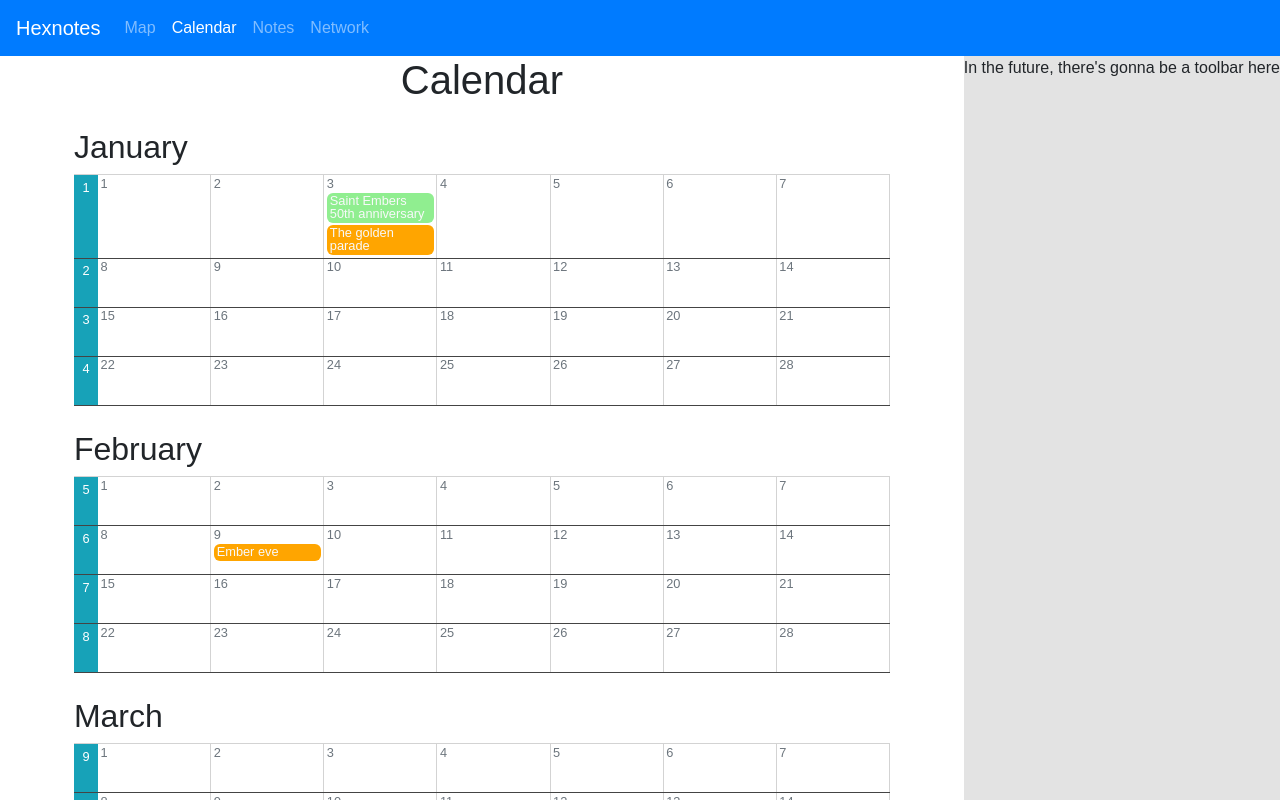
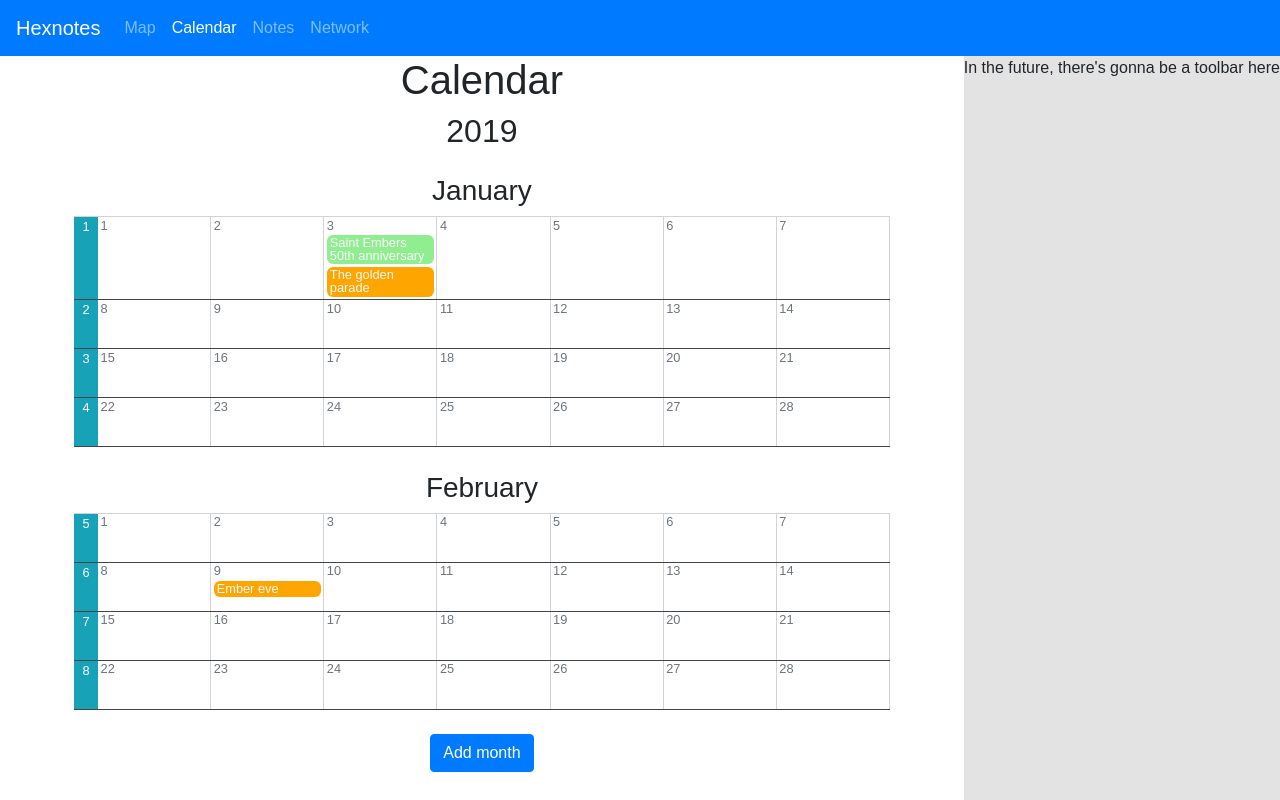
Before and after one commit to Havegum/Hexnotes, a Vue app: page /#/calendar in a window 1280 px wide. Built offline with nearby package versions, Linux system fonts and the light colour scheme; a web font is replaced by a local one.

Commit message:
Incrementable months
Still needs behaviour for rolling over to new years.

```diff
--- a/src/classes/Calendar.js
+++ b/src/classes/Calendar.js
@@ -1,6 +1,6 @@
 class Happening {
-  text = 'Festival of the sea'
-  color = 'lightblue'
+  // text = 'Festival of the sea'
+  // color = 'lightblue'
 
   constructor (options) {
     this.text = options.text
@@ -9,9 +9,6 @@ class Happening {
 }
 
 class Day {
-  // name = undefined
-  // happenings = []
-
   constructor (options) {
     if(options) {
       if (options.happenings) {
@@ -23,48 +20,61 @@ class Day {
 }
 
 class Week {
-  // name = undefined
-  // days = []
+  constructor (options, stdD) {
+    if (options) {
+      this.days = Array(options.day_count || stdD)
+      for (let i = 0; i < this.days.length; i++) {
+        this.days[i] = new Day(options.days ? options.days[i] || null : null)
+      }
+      this.name = options.name
 
-  constructor (options, stdD) {
-    this.days = Array(options ? options.day_count || stdD : stdD)
-    for (let i = 0; i < this.days.length; i++) {
-      this.days[i] = new Day(options && options.days ? options.days[i] || null : null)
+    } else {
+      this.days = Array(stdD)
+      for (let i = 0; i < this.days.length; i++) {
+        this.days[i] = new Day(null)
+      }
     }
-    if(options) this.name = options.name
   }
 }
 
 class Month {
-  // name = undefined
-  // weeks = []
+  constructor (options, stdW, stdD) {
+    if (options) {
+      this.weeks = Array(options.week_count || stdW)
+      for (let i = 0; i < this.weeks.length; i++) {
+        this.weeks[i] = new Week(options.weeks ? options.weeks[i] || null : null, stdD)
+      }
+      this.name = options.month
+      this.isDrawn = true
 
-  constructor (options, stdW, stdD) {
-    this.weeks = Array(options ? options.week_count || stdW : stdW)
-    for (let i = 0; i < this.weeks.length; i++) {
-      this.weeks[i] = new Week(options && options.weeks ? options.weeks[i] || null : null, stdD)
+    } else {
+      this.weeks = Array(stdW)
+      for (let i = 0; i < this.weeks.length; i++) {
+        this.weeks[i] = new Week(null, stdD)
+      }
     }
-    if(options) this.name = options.month
   }
 }
 
 class Year {
-  // year = 1
-  // TODO: Should probably be a string
-  //       People might want the format: "n-th of *something*"
+  constructor (options, stdM, stdW, stdD) {
+    if (options) {
+      this.months = Array(options.month_count || stdM)
+      for (let i = 0; i < this.months.length; i++) {
+        this.months[i] = new Month(options.months ? options.months[i] : null || null, stdW, stdD)
+      }
+      this.year = options.year
 
-  // months = []
-
-  constructor (options, stdM, stdW, stdD) {
-    this.months = Array(options ? options.month_count || stdM : stdM)
-    for (let i = 0; i < this.months.length; i++) {
-      this.months[i] = new Month(options.months[i], stdW, stdD)
+    } else {
+      this.months = Array(stdM)
+      for (let i = 0; i < this.months.length; i++) {
+        this.months[i] = new Month(null, stdW, stdD)
+      }
     }
-    if(options) this.year = options.year
   }
 }
 
-export default class Calendar {
+class Calendar {
   years = []
 
   standardMonths = 12
@@ -81,6 +91,13 @@ export default class Calendar {
     this.standardDayNames = options.day_names
 
     this.years = options.years.map(y => new Year(y, this.standardMonths, this.standardWeeks, this.standardDays))
-    //this.years = options.years.map(y => new Year(y, this.standardMonths, this.standardWeeks, this.standardDays))
   }
 }
+
+export {
+  Calendar,
+  Year,
+  Month,
+  Week,
+  Day
+}
--- a/src/components/Day.vue
+++ b/src/components/DayComponent.vue
@@ -10,7 +10,7 @@
 
 <script>
 export default {
-  name:'day',
+  name:'dayomponent',
   props: ['day', 'd', 'dotm']
 }
 </script>
@@ -22,10 +22,11 @@ export default {
   flex-basis: 2em;
   flex-grow: 10;
   min-height: 3em;
-  transition: background-color 100ms;
+  transition: background-color 150ms ease-out;
 
   &:hover {
     background-color: #f0f0f0;
+    transition: none;
   }
   p {
     line-height: 1em;
--- a/src/views/Calendar.vue
+++ b/src/views/Calendar.vue
@@ -1,16 +1,19 @@
 <template>
   <div id="calendar">
     <h1>Calendar</h1>
-    <div v-for="(month, m) in cal.years[0].months" class="month" :key="m">
-      <h2>{{ month.name || cal.standardMonthNames[m] }}</h2>
+    <div v-for="(year, y) in cal.years" :key="y">
+      <h2>{{ year.year }}</h2>
+      <div v-for="(month, m) in year.months" class="month" :key="m">
+        <div v-if="month.isDrawn">
+          <h3>{{ month.name || cal.standardMonthNames[m] }}</h3>
 
           <div v-for="(week, w) in month.weeks" class="week" :key="w">
             <div class="week-num label">
-          <p v-if="week && week.name">{{ week.name }}</p>
-          <p v-else>{{ w+1 + m*(month ? month.weeks.length : cal.standardWeeks) }}</p>
+              <p v-if="week.name">{{ week.name }}</p>
+              <p v-else>{{ getWeek(y, week) }}</p>
             </div>
 
-        <Day v-for="(day, d) in week.days /*month && week && week.days ? week.days : cal.standardDays*/"
+            <DayComponent v-for="(day, d) in week.days"
               :key="d"
               :d="d"
               :day="day"
@@ -19,18 +22,22 @@
           </div>
         </div>
       </div>
+    </div>
+    <button class="btn btn-primary" type="button" v-on:click="addMonth()">Add month</button>
+  </div>
 </template>
 
 <script>
-import Day from '@/components/Day.vue'
-import Calendar from '@/classes/Calendar.js'
+import DayComponent from '@/components/DayComponent.vue'
+import { Calendar, Year, Month, Week, Day } from '@/classes/Calendar.js'
 let sample_calendar = require('@/assets/sample_calendar.json')
 
 export default {
   name: 'calendar',
   components: {
-    Day
+    DayComponent
   },
+
   methods: {
     getDay: (function () {
       let i = 1
@@ -38,11 +45,42 @@ export default {
         if (n === 0) i = 1
         return i++
       }
-    }())
+    }()),
+    getWeek: (function () {
+      let i = 1
+      let currentYear = 0
+      return (y, week) => {
+        if (y !== currentYear) {
+          currentYear = y
+          i = 1
+        }
+        week.name = i
+        return i++
+      }
+    }()),
+    addMonth: function () {
+
+      for (let y = 0; y < this.cal.years.length; y++) {
+        let year = this.cal.years[y]
+
+        for (let m = 0; m < year.months.length; m++) {
+          let month = year.months[m]
+          if (!month.isDrawn) {
+            month = Object.assign({}, month, { isDrawn: true }) // required for dynamic state tracking of that month
+            year.months.splice(m, 1, month) // required for dynamic updating of vue list
+            return
+          }
+        }
+
+
+        // this.cal.years.push(new Year('f'))
+
+      }
+    }
   },
 
   data: function () {
-    return {}
+    return { cal: Calendar}
   },
 
   beforeMount: function () {
@@ -99,6 +137,8 @@ export default {
       writing-mode: sideways;
       text-orientation: sideways;
       flex-grow: 1;
+
+      p { margin: 0 }
   }
 }
 </style>
```
Lines whose indentation alone changed are shown as unchanged.
